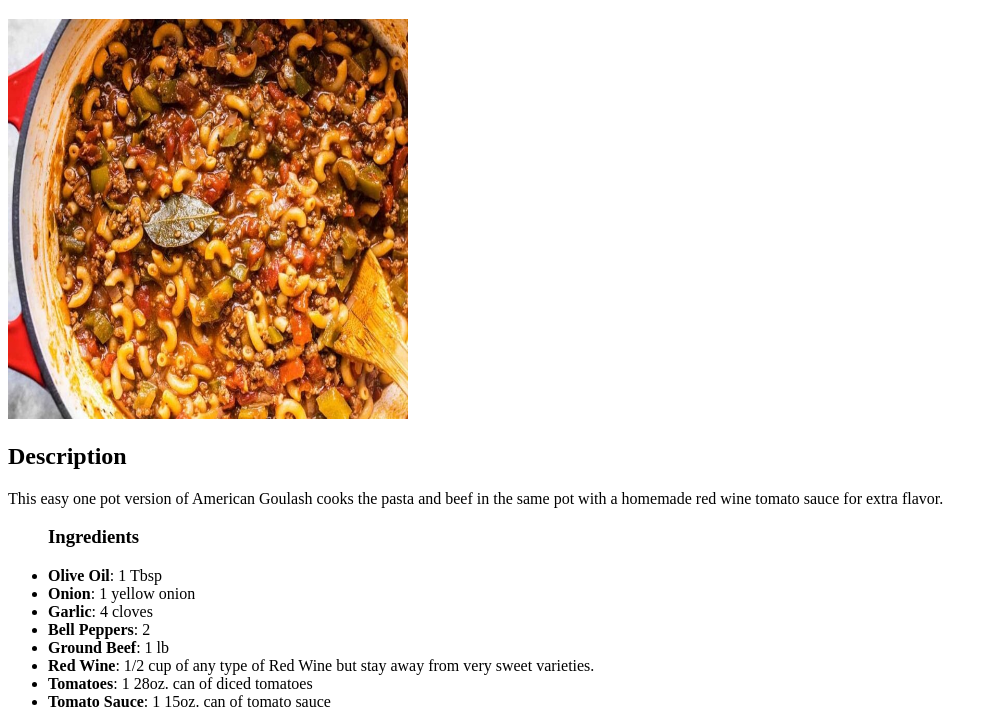
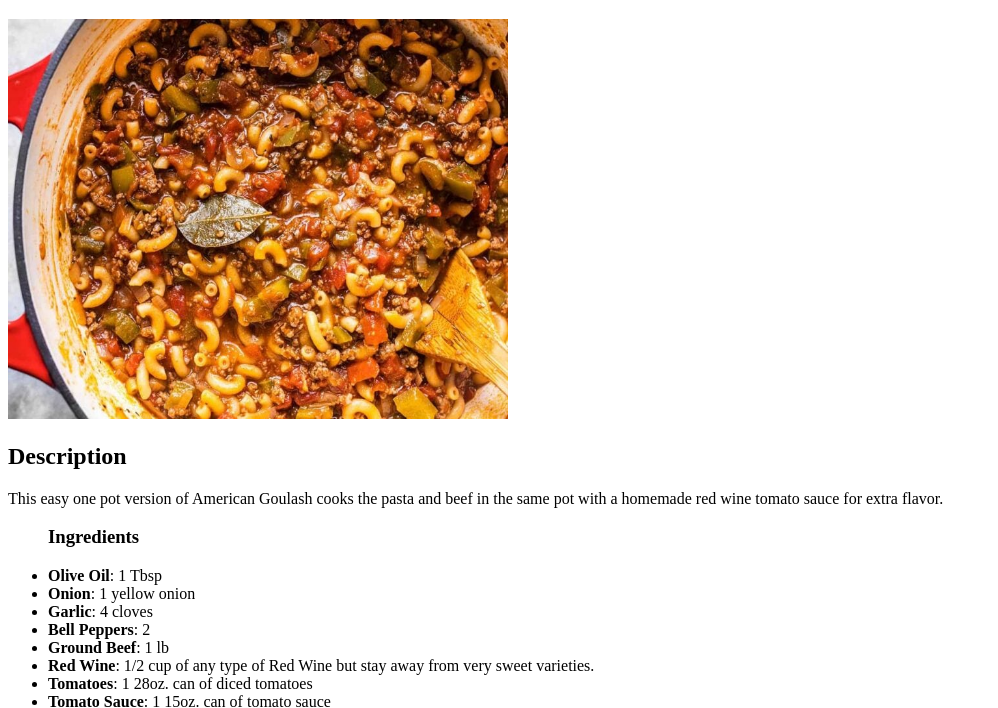
Before and after one commit to Queisme/OdinRecipes, a plain HTML site: page recipes/AmericanGoulash/americangoulash.html in a window 1280 px wide. Shown: the part 61-769 px from the top of the page, without its empty margins (0-998 px from the left). Drawn offline with Linux system fonts and the light colour scheme.

Commit message:
Adjusted americangoulash image

```diff
--- a/recipes/AmericanGoulash/americangoulash.html
+++ b/recipes/AmericanGoulash/americangoulash.html
@@ -7,7 +7,7 @@
 </head>
 <body>
     <h1>American Goulash</h1>
-    <img src="American-Goulash-pot-768x576.jpg" alt="a pot of american goulash" height="400" width="400">
+    <img src="American-Goulash-pot-768x576.jpg" alt="a pot of american goulash" height="400" width="500">
 
     <h2>Description</h2>
     <p>This easy one pot version of American Goulash cooks the pasta and beef in the same pot with a homemade red wine tomato sauce for extra flavor.</p>
```
